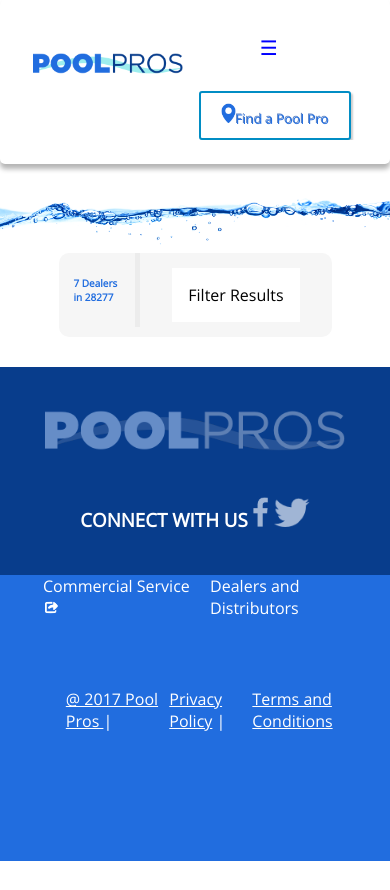
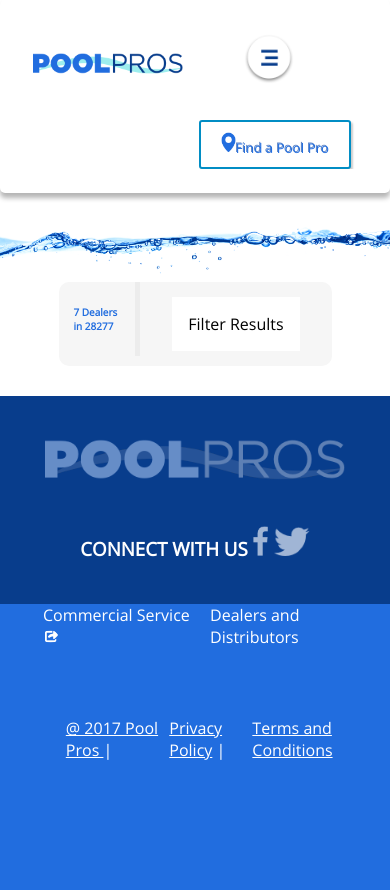
Before and after one commit to joxelstudios/Code-Challenge, a website: page views/index.html in a window 390 px wide. Before the commit the page ends 861 px from the top, so only its background shows below. Drawn offline with nearby package versions, Linux system fonts and the light colour scheme.

Commit message:
changed hamburger icon

```diff
--- a/views/index.html
+++ b/views/index.html
@@ -44,7 +44,7 @@
                             <a href="#Services">Services<img  src="/assets/next-arrow.png" style="width: 10px;"></a>
                           </div>
 
-                          <button class="openbtn" onclick="openNav()">&#9776;</button>
+                          <button class="openbtn" onclick="openNav()"><img src="/assets/menu-icon-mobile.png" style="width: 50px;"></button>
 
                         <li><button class="find-pro-button"><img id="marker-icon" src="/assets/location-icon.png" style="width: 15px;">Find
                                 a Pool Pro</button></li>
```
